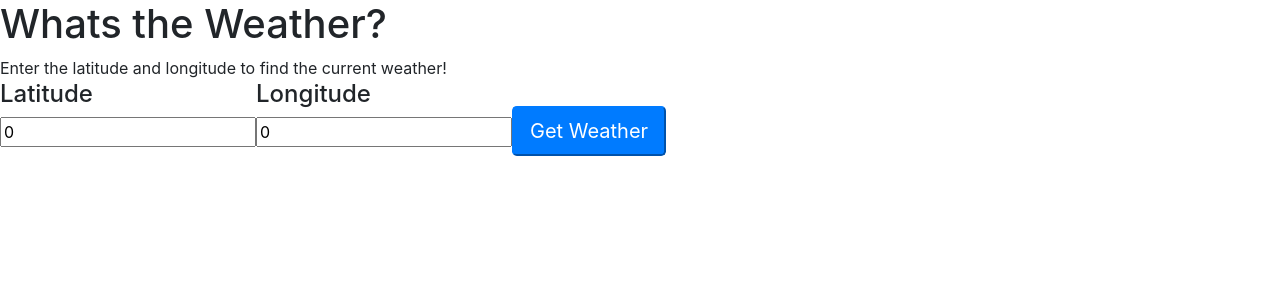
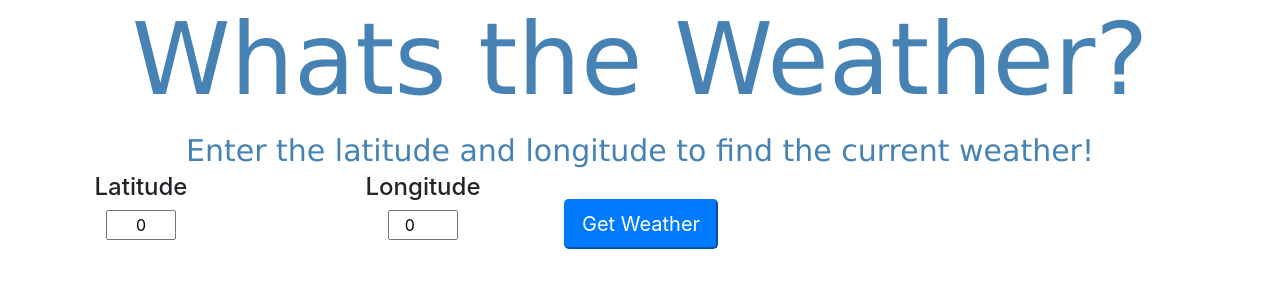
Before and after one commit to Jgriebel1990/myweather-appliction, a React (Create React App) app in the folder client/: page / in a window 1280 px wide. Shown: the top 300 px of the page. Built offline with nearby package versions, Linux system fonts and the light colour scheme.

Commit message:
successfully requested googles geocoding api

```diff
--- a/client/src/App.css
+++ b/client/src/App.css
@@ -0,0 +1,3 @@
+.list-style {
+    list-style: none;
+};
--- a/client/src/App.js
+++ b/client/src/App.js
@@ -11,6 +11,8 @@ class App extends Component {
       lat: 0,
       lon: 0,
       dailyWeather: {},
+      city: '',
+      states: '',
       error: null
     };
     this.handleLatChange = this.handleLatChange.bind(this);
@@ -43,18 +45,21 @@ class App extends Component {
           msg: "error"
         });
       });
+    getCity(this.state.city, this.state.states)
+
   }
   render() {
     return (
       <div>
-        <h1>Whats the Weather?</h1>
-        <header>
+        <h1 className='h1-style'>Whats the Weather?</h1>
+        <header className='head-style'>
           Enter the latitude and longitude to find the current weather!
         </header>
         <form onSubmit={e => this.handleSubmit(e)}>
-          <label>
+          <label className='lat'>
             <h4>Latitude</h4>
             <input
+              className='col-lg-3 lat'
               type="numbers"
               placeholder="Latitude"
               min="-90"
@@ -64,9 +69,10 @@ class App extends Component {
               required
             />
           </label>
-          <label>
+          <label className='lat'>
             <h4>Longitude</h4>
             <input
+              className='col-lg-3'
               type="numbers"
               placeholder="Longitude"
               min="-180"
--- a/client/src/DailyWeather.js
+++ b/client/src/DailyWeather.js
@@ -1,16 +1,15 @@
 import React from 'react';
 import PropTypes from 'prop-types';
-
+import { convertTimestamp } from './utilities'
 const DailyWeather = props => {
-
-
     return(
-        <div className='col-md-3'>
-            <ul>
-                <li>Time: {props.time}</li>
+        <div>
+            <ul className='weather-box list-style'>
+                <li>Time: {convertTimestamp(props.time)}</li>
                 <li>Summary: {props.summary}</li>
                 <li>Icon: {props.icon}</li>
-                <li>Temperature {props.temperature}</li>
+                <li>Daily Hi: {props.temperatureHigh}</li>
+                <li>Daily Low: {props.temperatureLow}</li>
                 <li>Humidity: {props.humidity}</li>
                 <li>uvIndex: {props.uvIndex}</li>
             </ul>
@@ -22,7 +21,8 @@ DailyWeather.propTypes = {
     time: PropTypes.number.isRequired,
     summary: PropTypes.string.isRequired,
     icon: PropTypes.string.isRequired,
-    temperature: PropTypes.number.isRequired,
+    temperatureHigh: PropTypes.number.isRequired,
+    temperatureLow: PropTypes.number.isRequired,
     humidity: PropTypes.number.isRequired,
     uvIndex: PropTypes.number.isRequired
 }
--- a/client/src/index.css
+++ b/client/src/index.css
@@ -0,0 +1,21 @@
+.h1-style {
+    text-align: center;
+    color: steelblue;
+    font-family: Verdana, Geneva, Tahoma, sans-serif;
+    font-size: 100px;
+
+}
+.head-style {
+    text-align: center;
+    color: steelblue;
+    font-family: Verdana, Geneva, Tahoma, sans-serif;
+    font-size: 30px;
+}
+
+.lat {
+    text-align: center;
+}
+
+.form {
+    flex-wrap: wrap;
+}
--- a/client/src/utilities.js
+++ b/client/src/utilities.js
@@ -1 +1,13 @@
 export const isEmptyObject = (obj) => Object.keys(obj).length === 0;
+
+
+export const convertTimestamp = (seconds) => {
+    const d = new Date(seconds * 1000); //converts to ms
+    //format: mm/dd/YYYY HH:MM:SS
+    const year = d.getFullYear();
+    const month = d.getMonth();
+    const day = d.getDate();
+    const hours = d.getHours();
+    const minutes = d.getMinutes();
+    return `${month + 1}/${day}/${year} ${hours}:${minutes}`;
+}
```
Also changed, not shown: 2 other files (tests, documents, lock files or other folders).
